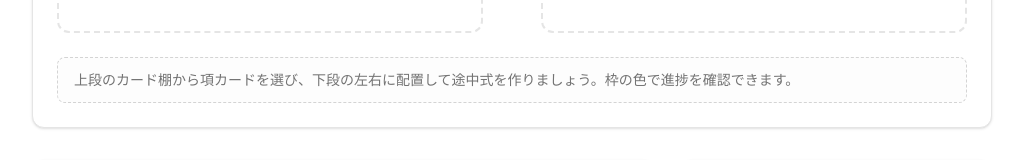
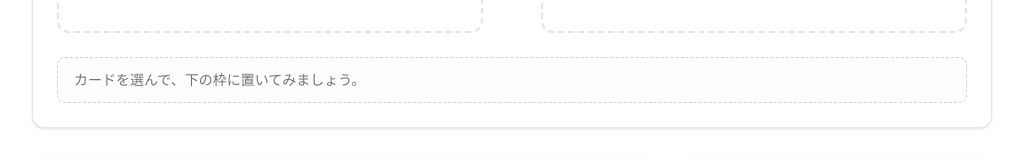
Before and after one commit to KeppyNaushika/solve-linear-equations, a Next.js app: page / in a window 1280 px wide. Shown: the part 600-760 px from the top of the page, without its empty margins (128-1151 px from the left). Built offline with nearby package versions, Linux system fonts and the light colour scheme.

Commit message:
feat: update instructional messages for clarity and conciseness in practice lab

```diff
--- a/src/components/equation-lab/use-practice-lab.ts
+++ b/src/components/equation-lab/use-practice-lab.ts
@@ -328,33 +328,30 @@ export function usePracticeLab() {
     }
 
     if (!placedTerms.length) {
-      return "上段のカード棚から項カードを選び、下段の左右に配置して途中式を作りましょう。枠の色で進捗を確認できます。"
+      return "カードを選んで、下の枠に置いてみましょう。"
     }
 
     if (solved) {
-      return `よくできました！x = ${equation.solution}。`
+      return `できました！x = ${equation.solution}`
     }
-
-    const variableCardLabel = `${resolvedLabels.variable}カード`
-    const constantCardLabel = `${resolvedLabels.constant}カード`
 
     const leftHasNumber = leftPlaced.some((term) => !term.isVariable)
     const rightHasVariable = rightPlaced.some((term) => term.isVariable)
 
     if (leftHasNumber && rightHasVariable) {
-      return `${constantCardLabel}は右辺へ、${variableCardLabel}は左辺へ寄せてから、必要に応じてカード右上のボタンで符号を整えましょう。`
+      return "数のカードは右へ、文字を含むカードは左へ動かしましょう。"
     }
 
     if (leftHasNumber) {
-      return `${constantCardLabel}を右辺へ移し、カード右上のボタンで符号を合わせましょう。`
+      return "数のカードを右へ動かしましょう。"
     }
 
     if (rightHasVariable) {
-      return `${variableCardLabel}を左辺に置き直し、ボタンで符号が期待通りになるよう調整しましょう。`
+      return "xのカードを左へ動かしましょう。"
     }
 
-    return "枠が黄色なら位置は正解です。緑になるまで符号ボタンで整えてみましょう。"
-  }, [equation, leftPlaced, placedTerms.length, resolvedLabels, rightPlaced, solved])
+    return "移項したカードをクリックして、符号（ + と - ）を変えてみましょう。"
+  }, [equation, leftPlaced, placedTerms.length, rightPlaced, solved])
 
   const loadNextEquation = useCallback(() => {
     const constraints = {
```
